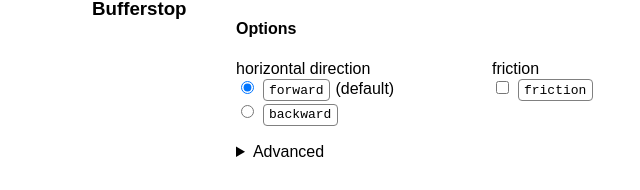
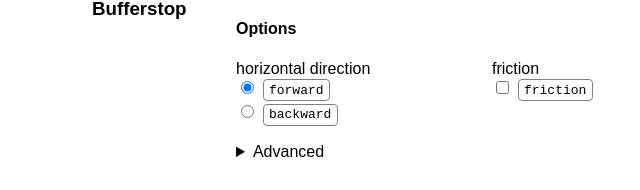
Before and after one commit to apriljunge/svg-trackschematic, an Eleventy site: page src/docs/track-elements.njk in a window 1280 px wide. Shown: the part 590-780 px from the top of the page, 148-788 px from the left. Built offline with nearby package versions, Linux system fonts and the light colour scheme; Eleventy itself is replaced by a stand-in of ours; files that its build step writes are made by us from their sources; no server answers; what svgo would draw is missing.

Commit message:
Remove defaults for required properties
Fallbacks should ne avoided in documentation to force more readable code
#12

```diff
--- a/src/docs/track-elements.njk
+++ b/src/docs/track-elements.njk
@@ -24,7 +24,7 @@ summary: You can use the following elements
                         {% set type = "radio" %}
                         {% if properties.classes.length == 1 %}
                             {% set type = "checkbox" %}
-                        {% elif properties.default == null %}
+                        {% elif (properties.default == null and properties.required != true) %}
                         <li>
                             <input type="{{ type }}" checked name="{{ svg.fileSlug }}-{{ name }}" id="{{ svg.fileSlug }}-{{ name }}-null" value="">
                             <label for="{{ svg.fileSlug }}-{{ name }}-null"><span>(default)</span></label>
@@ -34,6 +34,9 @@ summary: You can use the following elements
                         {%- for class in properties.classes -%}
                         <li>
                             {% set checked = "" %}
+                            {% if loop.first and properties.required == true %}
+                                {% set checked = "checked data-default" %}
+                            {% endif %}
                             {% if properties.default == class %}
                                 {% set checked = "checked data-default" %}
                             {% endif %}
--- a/src/svg/topology/bufferstop.njk
+++ b/src/svg/topology/bufferstop.njk
@@ -2,7 +2,7 @@
 order: 4
 options:
     "horizontal direction":
-        default: forward
+        required: true
         classes:
         - forward
         - backward
--- a/src/svg/topology/crossing.njk
+++ b/src/svg/topology/crossing.njk
@@ -2,7 +2,7 @@
 order: 7
 options:
     "branch direction":
-        default: branch-left
+        required: true
         classes:
             - branch-left
             - branch-right
--- a/src/svg/topology/derailers.njk
+++ b/src/svg/topology/derailers.njk
@@ -2,12 +2,12 @@
 order: 9
 options:
     "horizontal direction":
-        default: forward
+        required: true
         classes:
         - forward
         - backward
     "branch direction":
-        default: branch-left
+        required: true
         classes:
             - branch-left
             - branch-right
--- a/src/svg/topology/slipturnout.njk
+++ b/src/svg/topology/slipturnout.njk
@@ -2,7 +2,7 @@
 order: 8
 options:
     "branch direction":
-        default: branch-left
+        required: true
         classes:
             - branch-left
             - branch-right
--- a/src/svg/topology/turnout.njk
+++ b/src/svg/topology/turnout.njk
@@ -2,12 +2,12 @@
 order: 6
 options:
     "horizontal direction":
-        default: forward
+        required: true
         classes:
         - forward
         - backward
     "branch direction":
-        default: branch-left
+        required: true
         classes:
             - branch-left
             - branch-right
```
